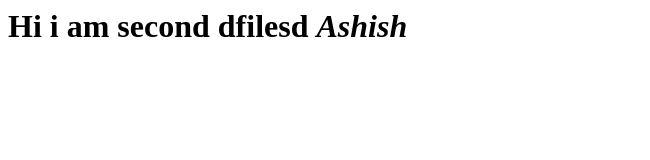
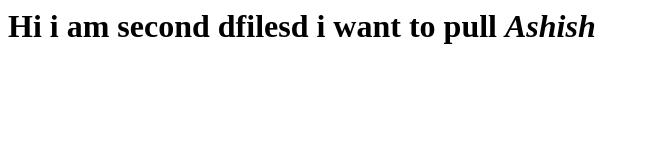
Before and after one commit to mendisboyes/AshishModakRepository2, a plain HTML site: page data.html in a window 1280 px wide. Shown: the whole page, without its empty margins (0-650 px from the left). Drawn offline with Linux system fonts and the light colour scheme.

Commit message:
learning pull

```diff
--- a/data.html
+++ b/data.html
@@ -7,6 +7,7 @@
     <body>
         <h1>
             Hi i am second dfilesd
+            i want to pull
             <i>Ashish</i>
         </h1>
     </body>
```
